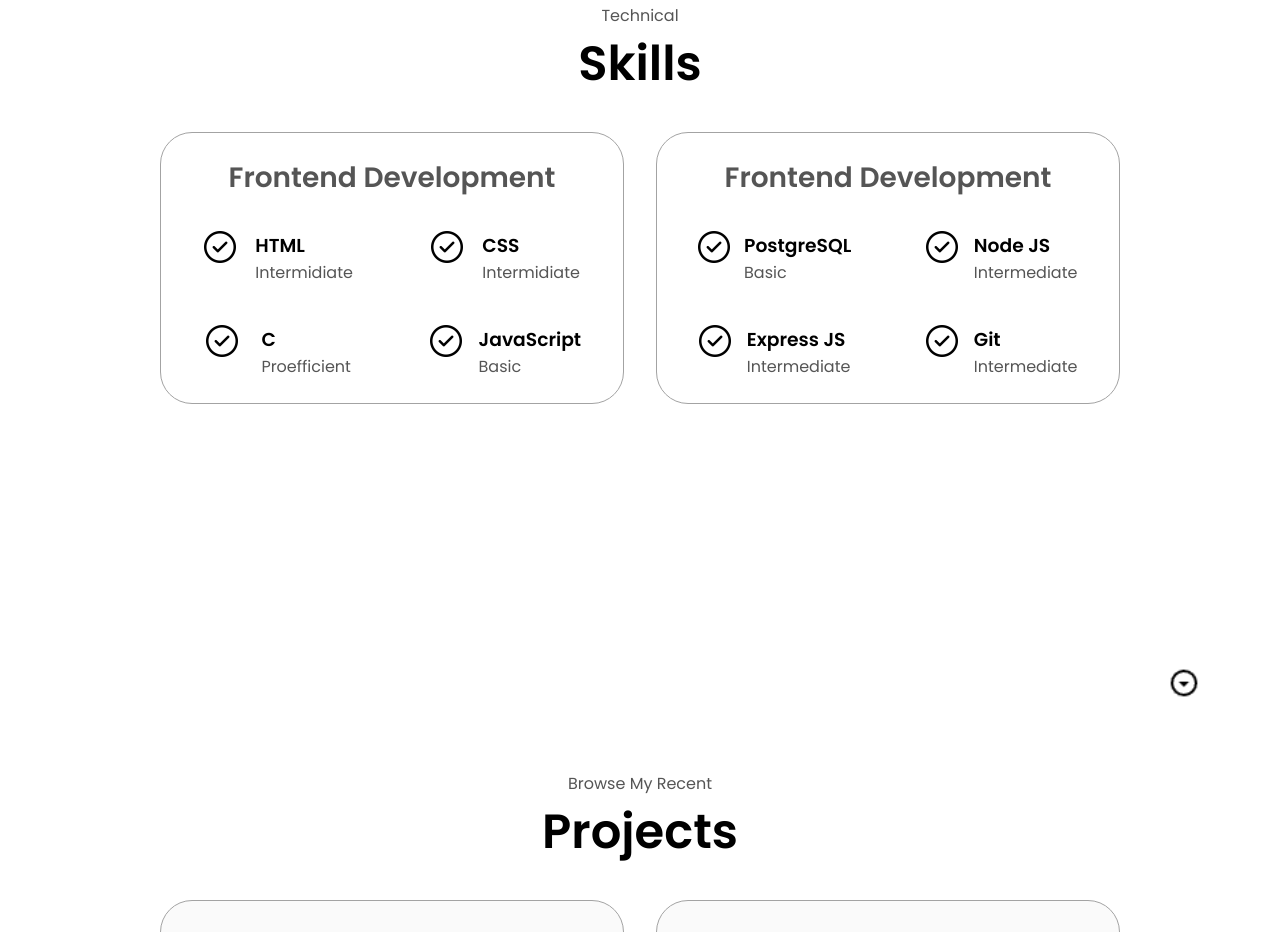
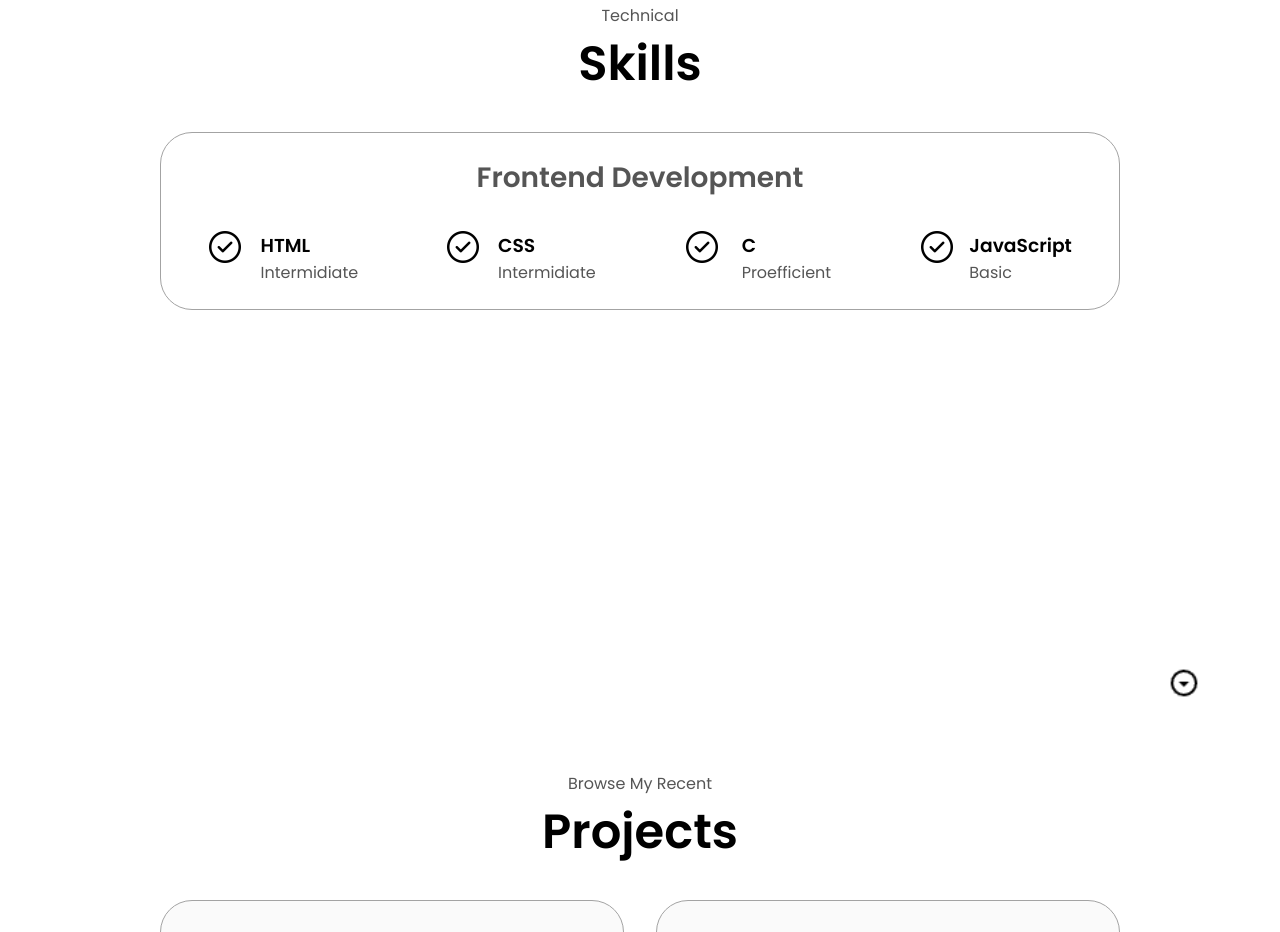
Before and after one commit to Omkarkal/My-Portfolio, a plain HTML site: page index.html in a window 1280 px wide. Shown: the part 1693-2625 px from the top of the page. Drawn offline with Linux system fonts and the light colour scheme.

Commit message:
Update index.html

```diff
--- a/index.html
+++ b/index.html
@@ -187,7 +187,7 @@
               </article>-->
             </div>
         </div>
-          <div class="details-container">
+       <!--   <div class="details-container">
             <h2 class="experience-sub-title">Frontend Development</h2>
             <div class="article-container">
               <article>
@@ -234,7 +234,7 @@
                   <p>Intermediate</p>
                 </div>
               </article>
-            </div>
+            </div>-->
           </div>
         </div>
       <img
```
